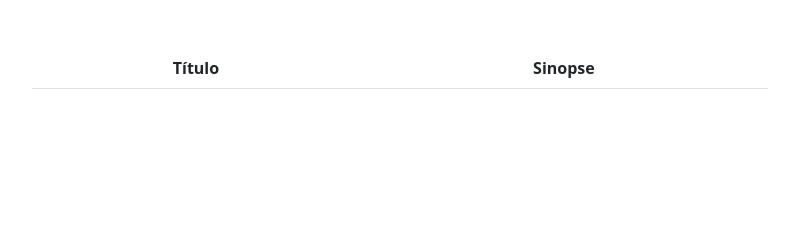
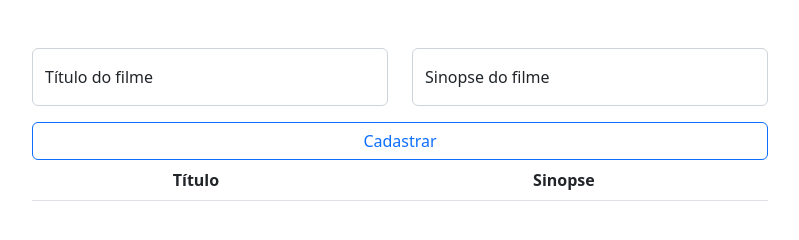
Before and after one commit to EvandroFerraz/FrontEnd-2024-2-IMT, a website: page projeto_nodejs_html_filmes/front/index.html in a window 1280 px wide. Shown: the whole page, without its empty margins (240-1039 px from the left). Drawn offline with nearby package versions, Linux system fonts and the light colour scheme; no server answers.

Commit message:
fim das aula de 09/10 e 10/10

```diff
--- a/projeto_nodejs_html_filmes/front/index.html
+++ b/projeto_nodejs_html_filmes/front/index.html
@@ -10,6 +10,30 @@ ss/bootstrap.css" rel="stylesheet">
 </head>
 <body onload="obterFilmes()">
     <div class="container mt-5">
+        <div class="row justify-content-center">
+            <div class="col-md-8 col-lg-4">
+                <div class="form-floating mb-3">
+                    <input type="text" class="form-control"
+                    id="tituloInput" placeholder="Título do filme">
+                    <label for="tituloInput">Título do filme</label>
+                </div>
+            </div>
+            <div class="col-md-8 col-lg-4">
+                <div class="form-floating mb-3">
+                    <input type="text" class="form-control"
+                    id="sinopseInput" placeholder="Sinopse do filme">
+                    <label for="tituloInput">Sinopse do filme</label>
+                </div>
+            </div>
+        </div>
+
+        <div class="row justify-content-center">
+            <div class="col-md-8">
+                <button class="btn btn-outline-primary w-100"
+                onclick="cadastrarFilme()">Cadastrar</button>
+            </div>
+        </div>
+
         <div class="row justify-content-center">
             <div class="col-md-8">
                 <table class="table table-striped table-hover
--- a/projeto_nodejs_html_filmes/front/js/script.js
+++ b/projeto_nodejs_html_filmes/front/js/script.js
@@ -4,5 +4,49 @@ const filmesEndpoint = "/filmes"
 async function obterFilmes() {
     const URLCompleta = baseURL + filmesEndpoint
     const filmes = (await axios.get(URLCompleta)).data
-    console.log(filmes)
+    //console.log(filmes)
+    let tabela = document.querySelector('.filmes')
+    let corpoTabela = tabela.getElementsByTagName('tbody')[0]
+
+    for(let filme of filmes){
+        let linha = corpoTabela.insertRow(0)
+        let celulaTitulo = linha.insertCell(0)
+        let celulaSinopse = linha.insertCell(1)
+        celulaTitulo.innerHTML = filme.titulo
+        celulaSinopse.innerHTML = filme.sinopse
+    }
 }
+
+async function cadastrarFilme(){
+    // definindo o endereço completo
+    const URLCompleta = baseURL + filmesEndpoint
+    // pegando os elementos de campo de texto da árvore DOM
+    let tituloInput = document.querySelector('#tituloInput')
+    let sinopseInput = document.querySelector('#sinopseInput')
+    // pegamos o valor de cada campo de texto e atribuimos em variaveis
+    let titulo = tituloInput.value
+    let sinopse = sinopseInput.value
+    // limpando o texto em cada campo de texto
+    tituloInput.value = ""
+    sinopseInput.value = ""
+    // enviando uma requisição do tipo post para o back-end
+    // no corpo dessa requisição envia-se o titulo e a sinopse
+    // do novo filme que vai ser cadastrado
+    // o servidor(back-end) recebe esses dados, processa esses dados,
+    // que seria a inclusão do novo filme na lista,
+    // e retorna a lista de filmes atualizada como resposta
+    // e atribui essa lista atualizada para a constante filmes
+    const filmes = (await axios.post(URLCompleta,
+        {titulo, sinopse})).data
+    let tabela = document.querySelector('.filmes')
+    let corpoTabela = tabela.getElementsByTagName('tbody')[0]
+    // apaga as informações da tabela
+    corpoTabela.innerHTML = ""
+    for (let filme of filmes) {
+        let linha = corpoTabela.insertRow(0)
+        let celulaTitulo = linha.insertCell(0)
+        let celulaSinopse = linha.insertCell(1)
+        celulaTitulo.innerHTML = filme.titulo
+        celulaSinopse.innerHTML = filme.sinopse
+    }
+}
--- a/projeto_nodejs_html_filmes/index.js
+++ b/projeto_nodejs_html_filmes/index.js
@@ -4,6 +4,9 @@ const express = require ('express')
 const app = express()
 app.use(express.json())
 app.listen(3000, () => console.log("up and running"))
+
+const cors = require ('cors')
+app.use(cors())
 
 let filmes = [
     {
--- a/projeto_nodejs_html_filmes/package.json
+++ b/projeto_nodejs_html_filmes/package.json
@@ -11,6 +11,7 @@
   "author": "",
   "license": "ISC",
   "dependencies": {
+    "cors": "^2.8.5",
     "express": "^4.21.0"
   },
   "devDependencies": {
```
Also changed, not shown: 2 other files.
